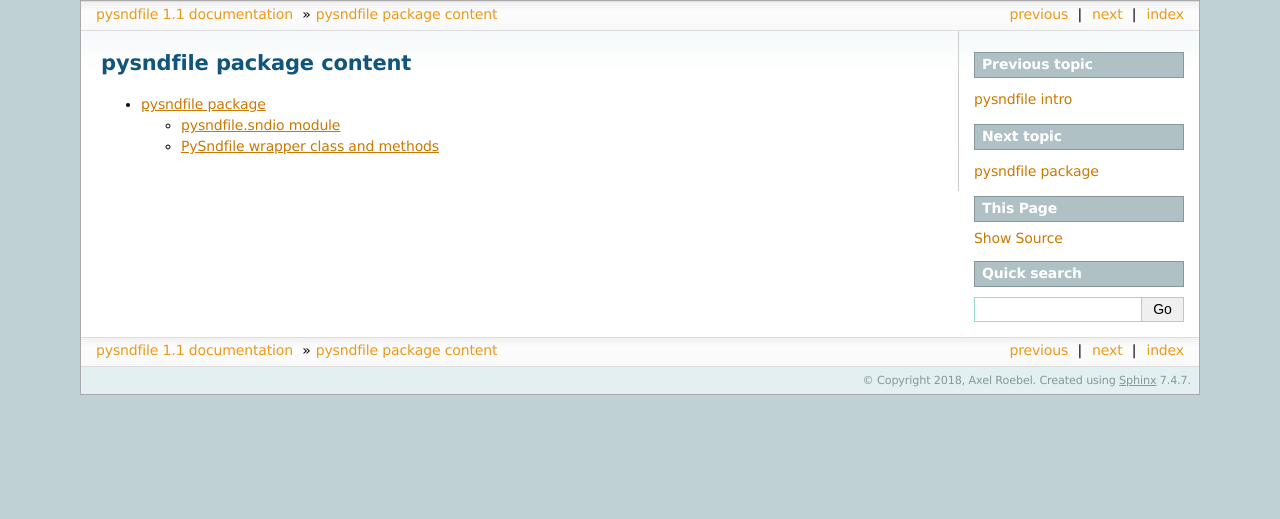
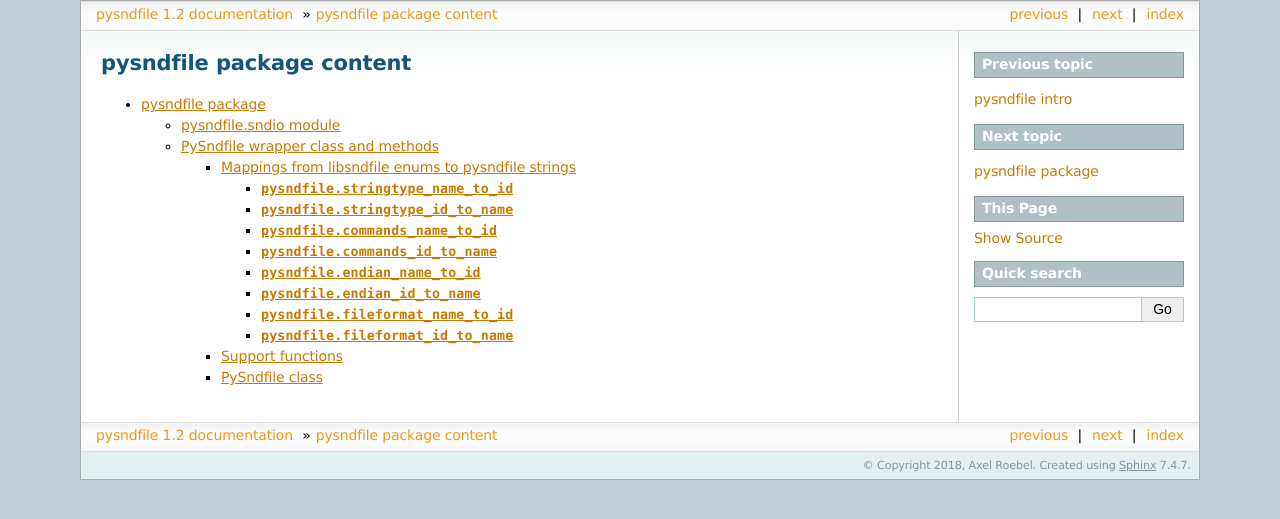
Before and after one commit to roebel/pysndfile, a Sphinx documentation site: the page built from doc/source/modules.rst, in a window 1280 px wide. Shown: the top 519 px of the page. Built offline with Sphinx 7.4.7, drawn with Linux system fonts in a browser that asks for light colours.

Commit message:
Version 1.2.0
 - support reading and writing sound file strings in sndio module
 - Improved documentation of module constant mappings and PySndfile methods.
 - Added a new method supporting to write all strings in a dictionary to the sound file.

```diff
--- a/doc/source/conf.py
+++ b/doc/source/conf.py
@@ -24,9 +24,9 @@ copyright = '2018, Axel Roebel'
 author = 'Axel Roebel'
 
 # The short X.Y version
-version = '1.1'
+version = '1.2'
 # The full version, including alpha/beta/rc tags
-release = '1.1'
+release = '1.2'
 
 
 # -- General configuration ---------------------------------------------------
--- a/doc/source/pysndfile-package.rst
+++ b/doc/source/pysndfile-package.rst
@@ -16,7 +16,48 @@ pysndfile.sndio module
 PySndfile wrapper class and methods
 ------------------------------------
 
-.. automodule:: pysndfile
+Mappings from libsndfile enums to pysndfile strings
+^^^^^^^^^^^^^^^^^^^^^^^^^^^^^^^^^^^^^^^^^^^^^^^^^^^^
+
+.. data:: pysndfile.stringtype_name_to_id
+   dict mapping of pysndfile's stringtype nams to libsndfile's stringtype ids.
+
+.. data:: pysndfile.stringtype_id_to_name
+   dict mapping of libsndfile's stringtype ids to pysndfile's stringtype names.
+
+.. data:: pysndfile.commands_name_to_id
+   dict mapping of pysndfile's commandtype names to libsndfile's commandtype ids.
+
+.. data:: pysndfile.commands_id_to_name
+   dict mapping of libsndfile's commandtype ids to pysndfile's commandtype names.
+
+.. data:: pysndfile.endian_name_to_id
+   dict mapping of pysndfile's endian names to libsndfile's endian ids.
+
+.. data:: pysndfile.endian_id_to_name
+   dict mapping of libsndfile's endian ids to pysndfile's endian names.
+
+.. data:: pysndfile.fileformat_name_to_id
+   dict mapping of pysndfile's fileformat names to libsndfile's major fileformat ids.
+
+.. data:: pysndfile.fileformat_id_to_name
+   dict mapping of libsndfile's major fileformat ids to pysndfile's major fileformat names.
+
+
+Support functions
+^^^^^^^^^^^^^^^^^^^^^^^^^^^^
+
+.. autofunction:: pysndfile.construct_format
+.. autofunction:: pysndfile.get_pysndfile_version
+.. autofunction:: pysndfile.get_sndfile_version
+.. autofunction:: pysndfile.get_sndfile_formats
+.. autofunction:: pysndfile.get_sndfile_encodings
+.. autofunction:: pysndfile.get_sf_log
+
+PySndfile class
+^^^^^^^^^^^^^^^^^^^
+
+.. autoclass:: pysndfile.PySndfile
     :members:
     :undoc-members:
     :show-inheritance:
--- a/setup.py
+++ b/setup.py
@@ -106,7 +106,8 @@ class build_ext_subclass( build_ext ):
         try :
             if compiler_is_clang(self.compiler.compiler):
                 for e in self.extensions:
-                    #e.extra_compile_args.append('-stdlib=libstdc++')
+                    #e.extra_compile_args.append('-stdlib=libc++')
+                    #e.extra_compile_args.append('-mmacosx-version-min=10.9')
                     e.extra_compile_args.append('-Wno-unused-function')
         except AttributeError :
             pass
```
Also changed, not shown: README.md (+6 -0 lines), doc/source/LONG_DESCR.rst (+28 -2 lines), 4 other files.
